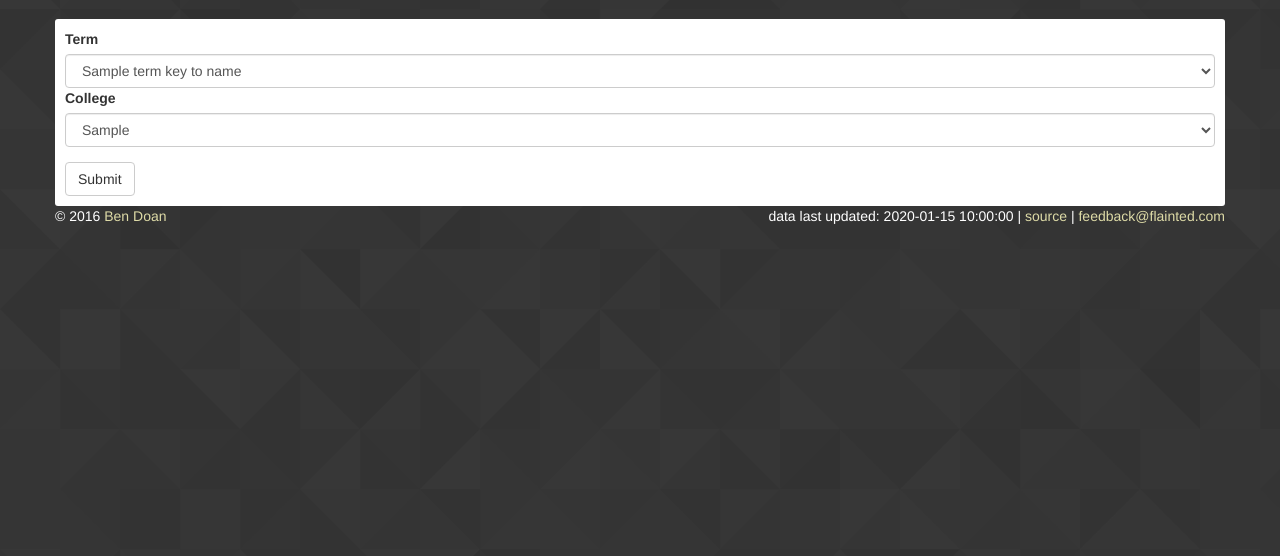
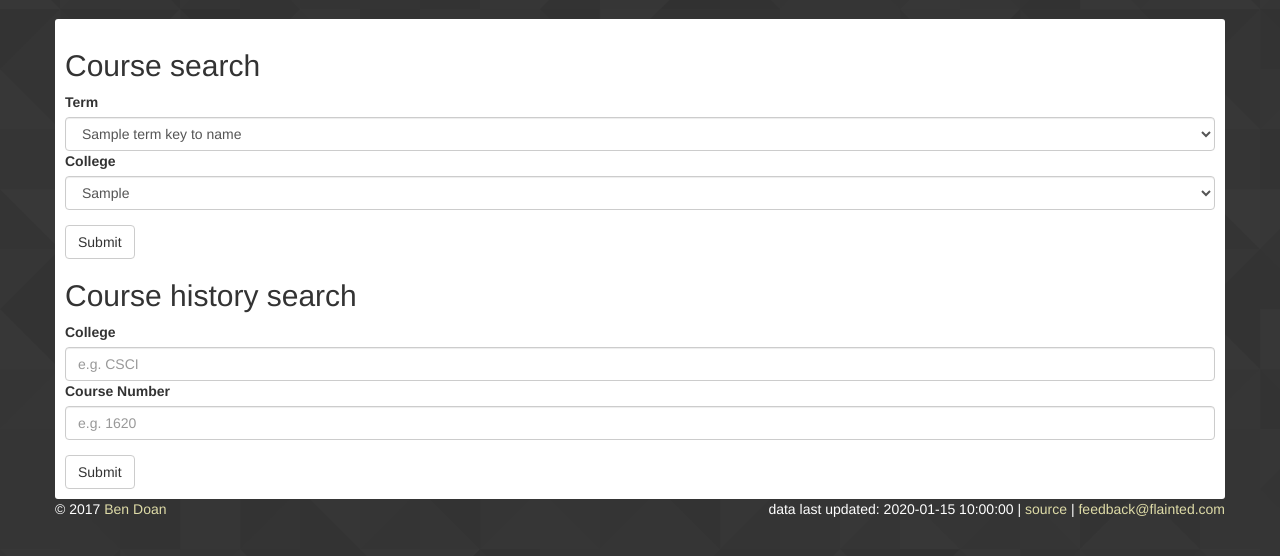
Before and after one commit to BenDoan/courses.uno, a Python web app: template unomaha_utils/templates/class_search.html in a window 1280 px wide. Shown: the part 51-607 px from the top of the page. Run offline with Jinja, Linux system fonts and the light colour scheme; the template is opened without the code that fills it: most values are stand-ins (such as "Sample title", 1, 10 or a date in 2020).

Commit message:
added course history search

```diff
--- a/unomaha_utils/templates/base.html
+++ b/unomaha_utils/templates/base.html
@@ -61,7 +61,7 @@
         </div>
         <div class="container" id="footer">
             <footer>
-                <span>&copy; 2016 <a href="http://www.bendoan.me">Ben Doan</a></span>
+                <span>&copy; 2017 <a href="http://www.bendoan.me">Ben Doan</a></span>
                 <span class="pull-right">
                     data last updated: <span title="{{ courses_meta['time_str'] }}">{{ last_updated }}</span> |
                     <a href="http://github.com/bendoan/unomaha_utils">source</a> |
--- a/unomaha_utils/templates/class_search.html
+++ b/unomaha_utils/templates/class_search.html
@@ -1,5 +1,6 @@
 {% extends "base.html" %}
 {% block content %}
+<h2>Course search</h2>
 <form action="/classes/view" method="GET">
     <div class="form-group">
         <label for="term">Term</label>
@@ -18,4 +19,16 @@
     </div>
     <button type="submit" class="btn btn-default">Submit</button>
 </form>
+
+<h2>Course history search</h2>
+<form action="/classes/history" method="GET">
+    <div class="form-group">
+        <label for="college">College</label>
+        <input type="text" name="college" placeholder="e.g. CSCI" class="form-control" />
+
+        <label for="course">Course Number</label>
+        <input type-"number" name="course" placeholder="e.g. 1620" class="form-control" />
+    </div>
+    <button type="submit" class="btn btn-default">Submit</button>
+</form>
 {% endblock %}
--- a/unomaha_utils/views/classes.py
+++ b/unomaha_utils/views/classes.py
@@ -58,6 +58,11 @@ def course_history():
     course_key = request.args.get("course")
     current_app.logger.info("Searching for history of %s%s", college_key, course_key)
 
+    if not college_key or not course_key:
+        abort(404)
+
+    college_key = college_key.upper()
+
     course_instances = get_course_instances(term_data, college_key, course_key)
 
     if len(course_instances) < 1:
```
